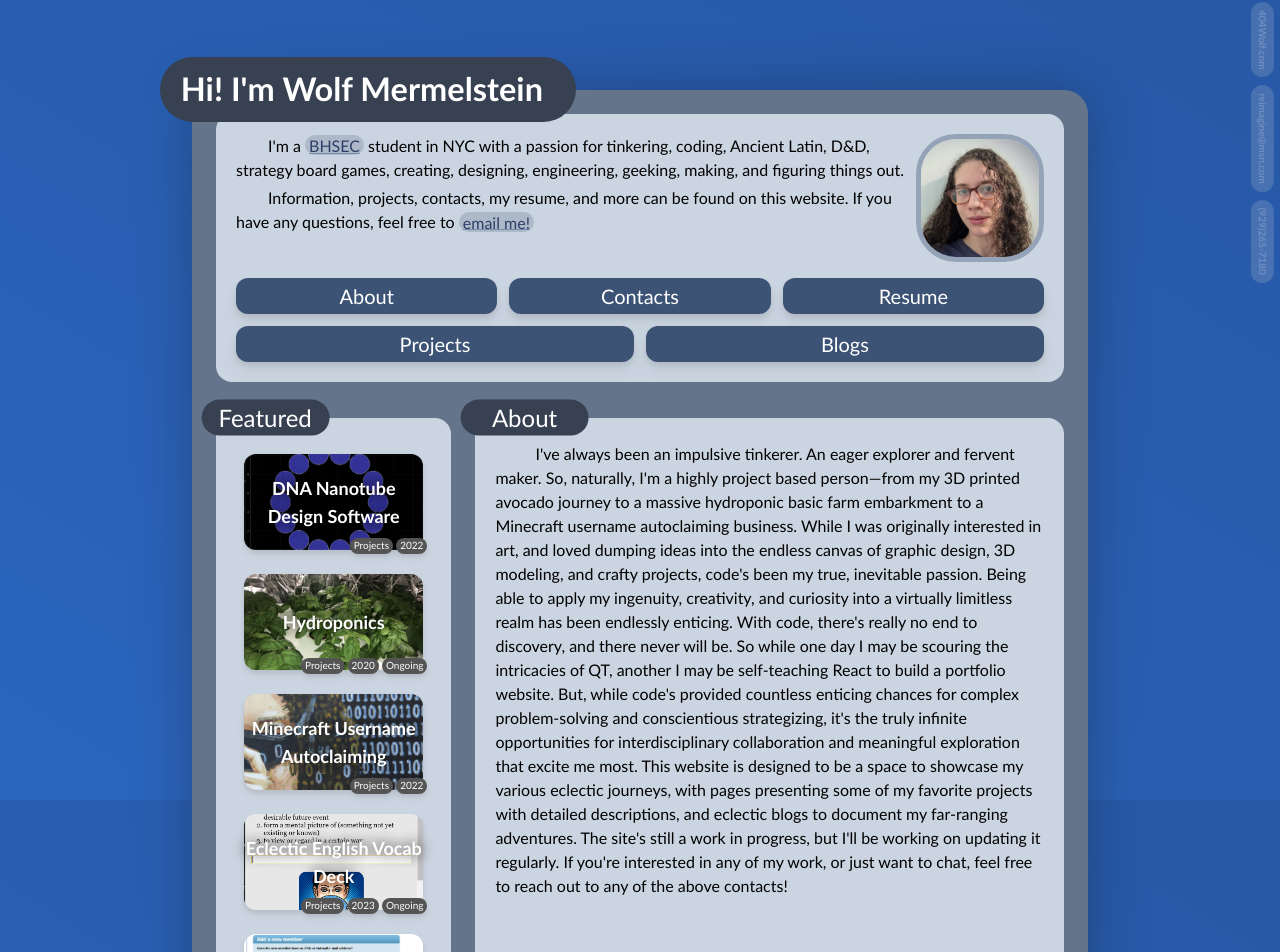
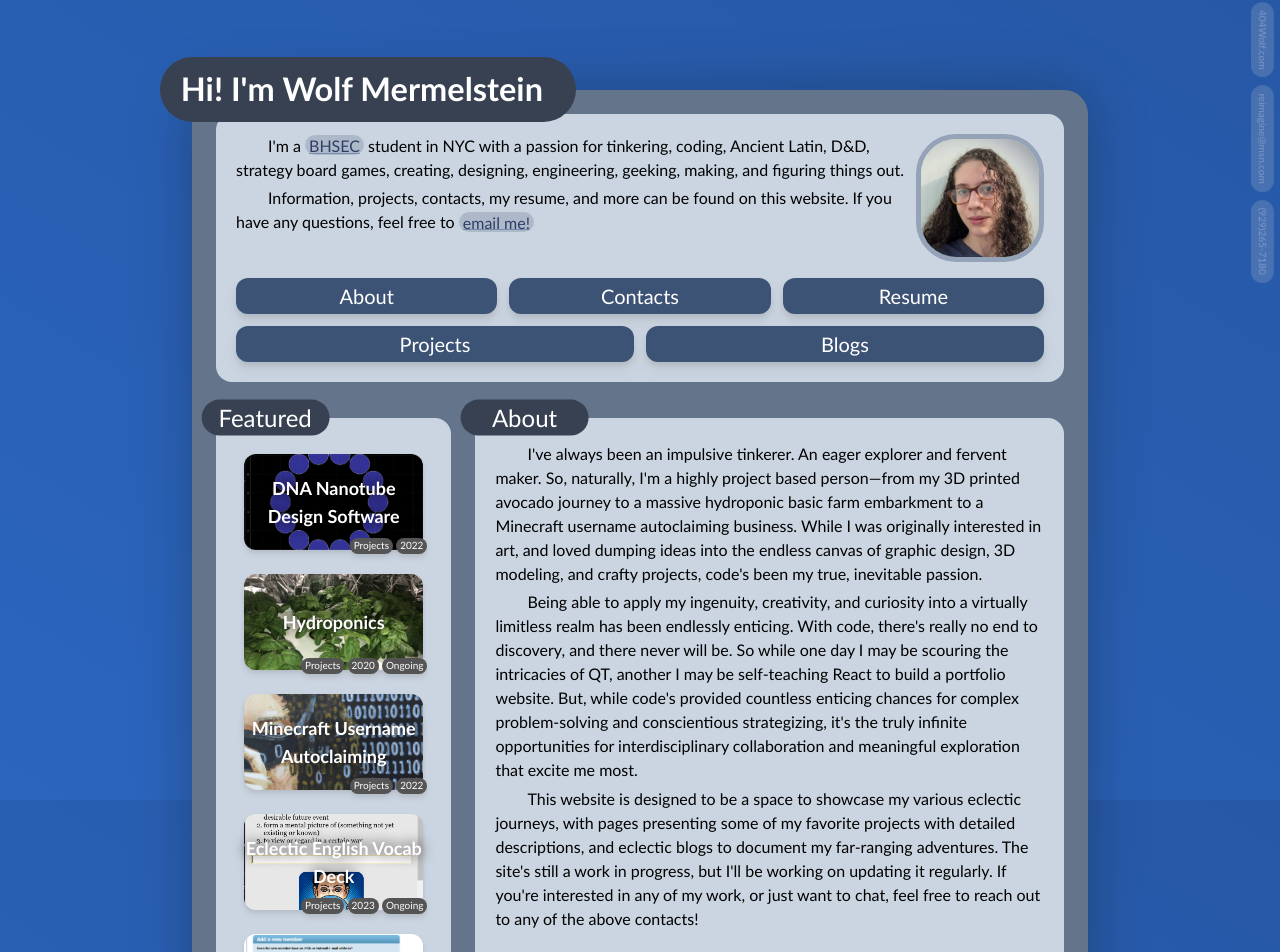
Before and after one commit to 404Wolf/404Wolf.com, a Next.js app: page / in a window 1280 px wide. Shown: the top 952 px of the page. Built offline with nearby package versions, Linux system fonts and the light colour scheme.

Commit message:
Add <p> to about paragraphs

```diff
--- a/src/components/about/BasisAbout.tsx
+++ b/src/components/about/BasisAbout.tsx
@@ -7,14 +7,18 @@ const BasicAbout = () => {
 
     return (
         <Tile title="About">
-            <div className="pt-2 sm:pt-1 text-left indent-10">
-                <ReactMarkdown>
+            <div className="pt-2 sm:pt-1 text-left indent-10 markdown">
+                <p className="mb-1">
                     I've always been an impulsive tinkerer. An eager explorer and fervent maker. So, naturally, I'm a highly project based person—from my 3D printed avocado journey to a massive hydroponic basic farm embarkment to a Minecraft username autoclaiming business. While I was originally interested in art, and loved dumping ideas into the endless canvas of graphic design, 3D modeling, and crafty projects, code's been my true, inevitable passion.
+                </p>
 
+                <p className="mb-1">
                     Being able to apply my ingenuity, creativity, and curiosity into a virtually limitless realm has been endlessly enticing. With code, there's really no end to discovery, and there never will be. So while one day I may be scouring the intricacies of QT, another I may be self-teaching React to build a portfolio website. But, while code's provided countless enticing chances for complex problem-solving and conscientious strategizing, it's the truly infinite opportunities for interdisciplinary collaboration and meaningful exploration that excite me most.
+                </p>
 
+                <p>
                     This website is designed to be a space to showcase my various eclectic journeys, with pages presenting some of my favorite projects with detailed descriptions, and eclectic blogs to document my far-ranging adventures. The site's still a work in progress, but I'll be working on updating it regularly. If you're interested in any of my work, or just want to chat, feel free to reach out to any of the above contacts!
-                </ReactMarkdown>
+                </p>
             </div>
         </Tile>
     );
```
